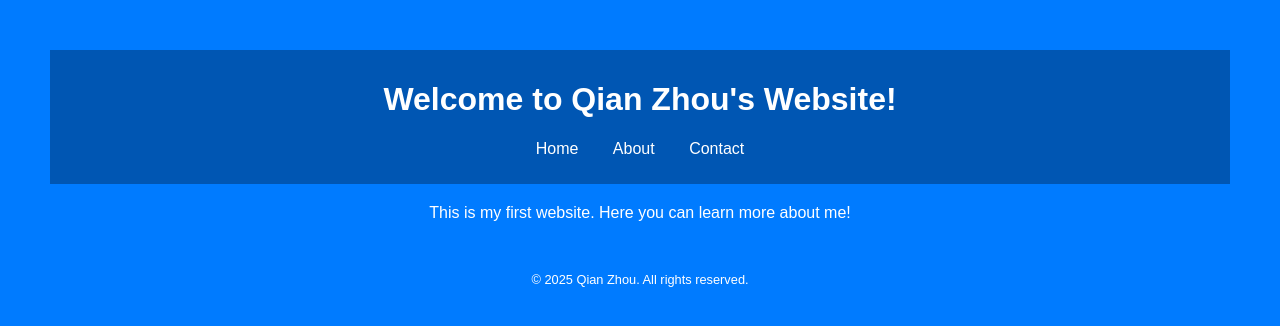
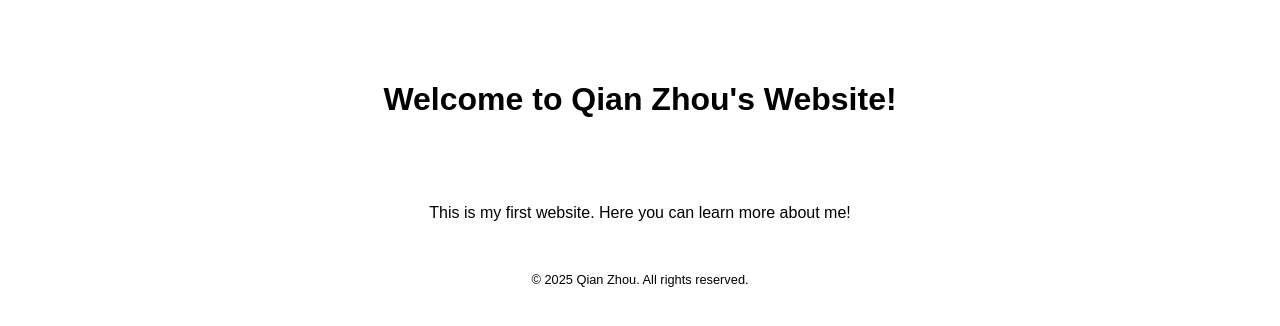
Before and after one commit to Steve2025-ETH/Handsome-, a plain HTML site: page index.html in a window 1280 px wide. Drawn offline with Linux system fonts and the light colour scheme.

Commit message:
Update style.css

```diff
--- a/style.css
+++ b/style.css
@@ -2,12 +2,12 @@ body {
     font-family: Arial, sans-serif;
     text-align: center;
     margin: 50px;
-    background-color: #007bff; /* 蓝色背景 */
-    color: white; /* 让文本变白，以便在蓝色背景上清晰可见 */
+    background-color:
+    color: white;
 }
 
 header {
-    background-color: #0056b3; /* 深蓝色 */
+    background-color:
     color: white;
     padding: 10px;
 }
```
